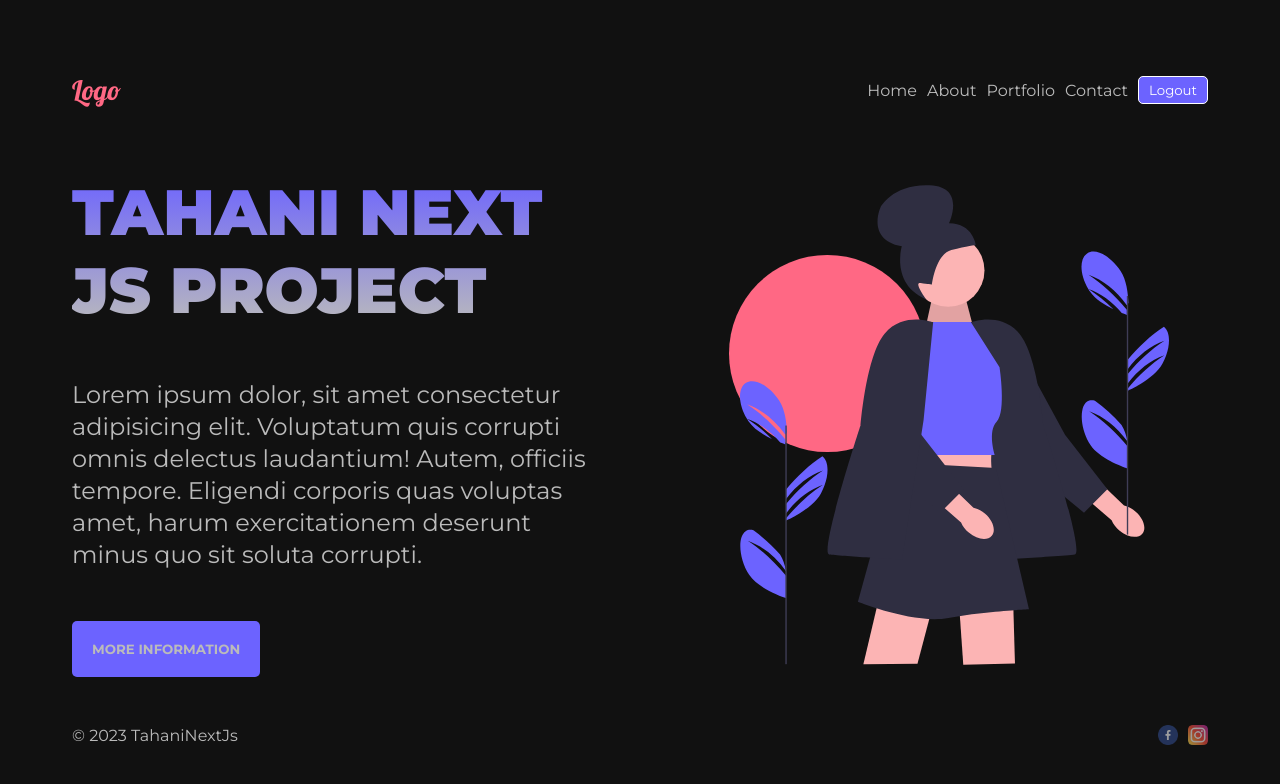
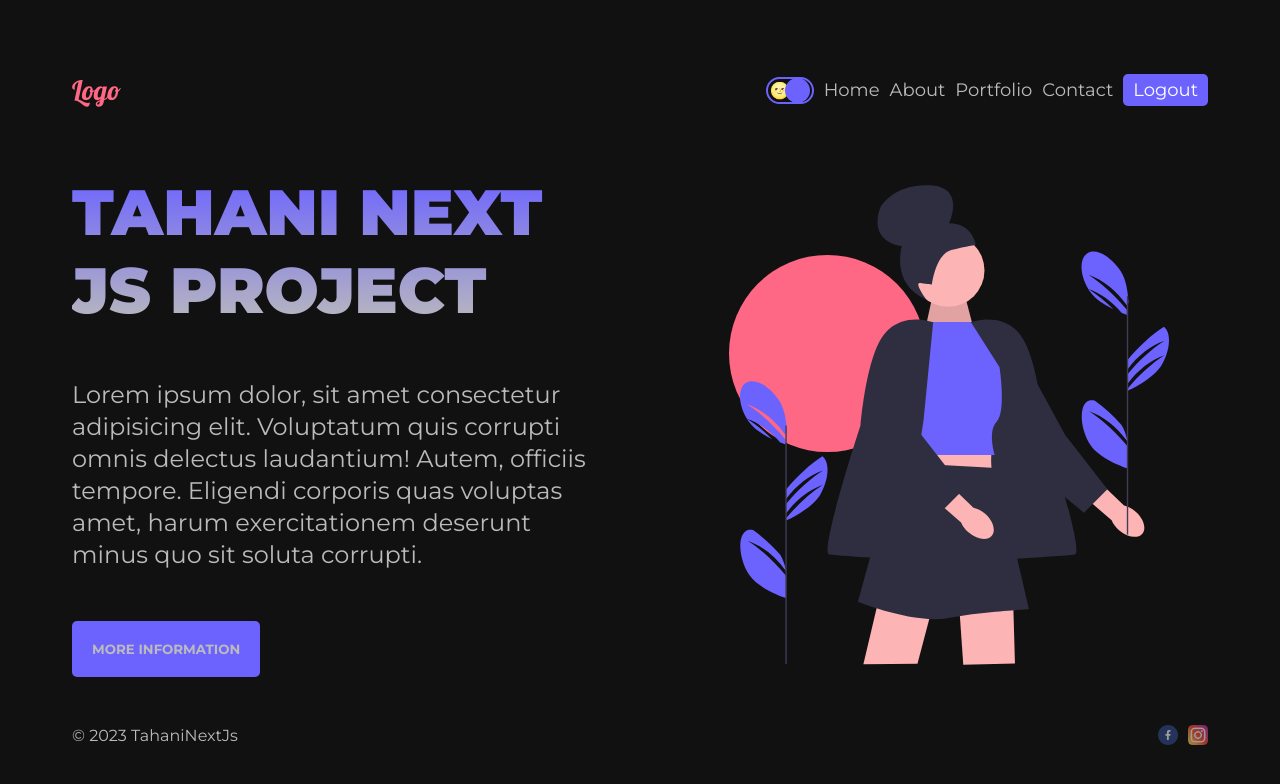
Before and after one commit to tahanialhammad/tahaninextjs, a Next.js app: page / in a window 1280 px wide. Shown: the top 784 px of the page. Built offline with nearby package versions, Linux system fonts and the light colour scheme.

Commit message:
dark and light mode

```diff
--- a/src/app/globals.css
+++ b/src/app/globals.css
@@ -1,9 +1,9 @@
-:root{
-  --color-primary : #6C63FF;
+:root {
+  --color-primary: #6C63FF;
   --color-secondary: #ff6884;
-  --color-light :  #bbb;
-  --color-dark :  #111;
-  --border-radius : 5px;
+  --color-light: #bbb;
+  --color-dark: #111;
+  --border-radius: 5px;
 }
 
 * {
@@ -17,8 +17,6 @@ html,
 body {
   max-width: 100vw;
   overflow-x: hidden;
-  background-color: #111;
-  color: #bbb;
 }
 
 a {
@@ -41,3 +39,13 @@ a {
   flex-direction: column;
   justify-content: space-between;
 }
+
+.light {
+  background-color: white;
+  color: #111;
+}
+
+.dark {
+  background-color: #111;
+  color: #bbb;
+}
--- a/src/app/layout.jsx
+++ b/src/app/layout.jsx
@@ -1,26 +1,29 @@
-import './globals.css'
-import { Montserrat } from 'next/font/google'
+import "./globals.css";
+import { Montserrat } from "next/font/google";
 
-import NavBar from '@/components/NavBar/NavBar'
-import Footer from '@/components/Footer/Footer'
+import NavBar from "@/components/NavBar/NavBar";
+import Footer from "@/components/Footer/Footer";
+import { ThemeProvider } from "@/context/ThemeContext";
 
-const bodyFont = Montserrat({ subsets: ['latin'] })
+const bodyFont = Montserrat({ subsets: ["latin"] });
 
 export const metadata = {
-  title: 'Create Next App',
-  description: 'Generated by create next app',
-}
+  title: "Create Next App",
+  description: "Generated by create next app",
+};
 
 export default function RootLayout({ children }) {
   return (
     <html lang="en">
       <body className={bodyFont.className}>
-        <div className='container'>
-            <NavBar/>
+        <ThemeProvider>
+          <div className="container">
+            <NavBar />
             {children}
-            <Footer/>
-        </div>
+            <Footer />
+          </div>
+        </ThemeProvider>
       </body>
     </html>
-  )
+  );
 }
--- /dev/null
+++ b/src/components/DarkModeToggel/DarkModeToggel.jsx
@@ -0,0 +1,20 @@
+"use client"
+
+import styles from "./darkModeToggel.module.css";
+import { useContext } from "react";
+import { ThemeContext } from "@/context/ThemeContext";
+
+export default function DarkModeToggel() {
+    // const mode = 'dark'
+    const {mode, toggle} = useContext(ThemeContext)
+  return (
+    <div className={styles.container} onClick={toggle}>
+     <div className={styles.icon}>🌝</div>
+     <div className={styles.icon}>🌚</div>
+     <div
+     className={styles.switcher}
+     style={mode === 'light'? {left: "2px"} : {right: "2px"} }
+     />
+    </div>
+  );
+}
--- /dev/null
+++ b/src/components/DarkModeToggel/darkModeToggel.module.css
@@ -0,0 +1,22 @@
+.container {
+    border: 2px solid var(--color-primary);
+    border-radius: 30px;
+    display: flex;
+    justify-content: space-between;
+    align-items: center;
+    padding: 2px;
+    position: relative;
+}
+
+.icon {
+    font-size: 16px;
+}
+
+.switcher {
+    width: 25px;
+    aspect-ratio: 1/1;
+    background-color: var(--color-primary);
+    border-radius: 50%;
+    position: absolute;
+
+}
--- a/src/components/NavBar/NavBar.jsx
+++ b/src/components/NavBar/NavBar.jsx
@@ -3,6 +3,7 @@ import styles from "./navBar.module.css";
 import { links } from "./navdata";
 import Button from "../../elements/Button/Button";
 import Logo from "../../elements/Logo/Logo"
+import DarkModeToggel from "../DarkModeToggel/DarkModeToggel"
 
 export default function NavBar() {
     return (
@@ -10,6 +11,7 @@ export default function NavBar() {
         <Logo/>
 
           <div className={styles.links}>
+          <DarkModeToggel />
             {links.map(link =>
             <Link key={link.id} href={link.url}  className={styles.link}>{link.title} </Link>
               )}
--- a/src/components/NavBar/navBar.module.css
+++ b/src/components/NavBar/navBar.module.css
@@ -9,4 +9,5 @@
     display: flex;
     gap: 10px;
     align-items: center;
+    font-size: 18px;
 }
--- /dev/null
+++ b/src/context/ThemeContext.js
@@ -0,0 +1,19 @@
+"use client"
+import { createContext, useState } from "react"
+export const ThemeContext = createContext()
+
+export const ThemeProvider = ({ children }) => {
+  const [mode, setMode] = useState("dark")
+
+  const toggle = () => {
+    setMode((prev) => (prev === "dark" ? "light" : "dark"))
+  }
+  return(
+    <ThemeContext.Provider value={{toggle, mode}}>
+        <div className={`theme ${mode}`}>
+            {children}
+        </div>
+    </ThemeContext.Provider>
+  )
+
+}
--- a/src/elements/Button/button.module.css
+++ b/src/elements/Button/button.module.css
@@ -1,7 +1,8 @@
 .logout{
-    background-color: #6C63FF;
+    background-color:var(--color-primary);
     padding: 5px 10px;
     color:white;
+    font-size: 18px;
     border-radius: var(--border-radius);
-    border: 1px solid white;
+    border: none;
 }
```
